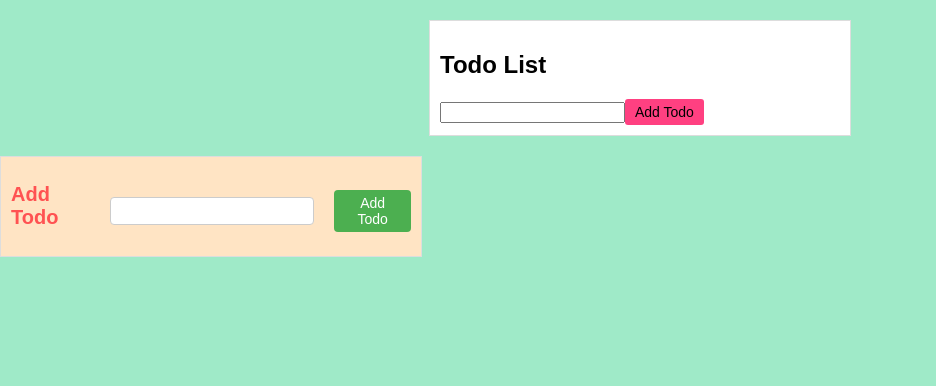
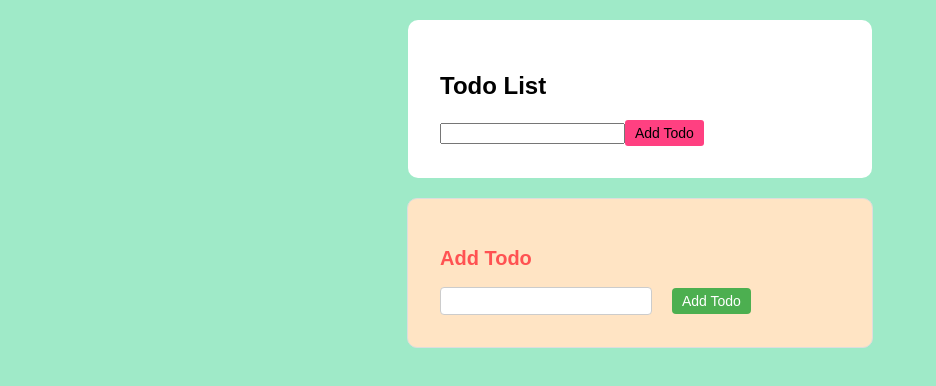
Before and after one commit to catharygr/to-do-list-react, a React (Vite) app: page / in a window 1280 px wide. Shown: the top 386 px of the page, without its empty margins (0-936 px from the left). Built offline with nearby package versions, Linux system fonts and the light colour scheme.

Commit message:
Trabajando con los componentes TodoList y AddTodo y su css

```diff
--- a/src/componentes/AddTodo.jsx
+++ b/src/componentes/AddTodo.jsx
@@ -3,35 +3,20 @@ import { useState } from "react";
 function AddTodo() {
   const [newTodo, setNewTodo] = useState("");
 
-  const handleSubmit = async (e) => {
+  function handleSubmit(e) {
     e.preventDefault();
     if (newTodo.trim() !== "") {
       const newTodoObj = {
-        todo: newTodo,
+        id: Date.now(),
+        text: newTodo,
+        completed: false,
       };
 
-      try {
-        const response = await fetch("https://example-api.com/todos", {
-          method: "POST",
-          headers: {
-            "Content-Type": "application/json",
-          },
-          body: JSON.stringify(newTodoObj),
-        });
-
-        if (response.ok) {
-          console.log("New todo successfully added to API");
-          // Aquí puedes realizar otras acciones después de agregar el nuevo todo a la API
-        } else {
-          console.log("Failed to add new todo to API");
-        }
-      } catch (error) {
-        console.log("Error:", error);
-      }
-
+      const newTodo = { ...newTodoObj, id: Date.now() };
+      console.log("New todo:", newTodo);
       setNewTodo("");
     }
-  };
+  }
 
   return (
     <div className="add-todo-container">
--- a/src/index.css
+++ b/src/index.css
@@ -5,46 +5,27 @@ body {
   padding: 0;
 }
 
-h1 {
-  font-size: 24px;
-  font-weight: bold;
-  color: #ff5252;
-  margin-bottom: 10px;
+.todo-container {
+  margin: 20px auto;
+  padding: 2rem;
+  background-color: #fff;
+  width: 400px;
+  border-radius: 10px;
 }
 
-.todo-container {
-  margin: 20px auto;
-  padding: 10px;
-  background-color: #fff;
-  border: 1px solid #ddd;
-  width: 400px;
-}
-
-.todo-list {
-  list-style: none;
-  padding: 0;
-}
-
-.todo-list li {
-  display: flex;
-  align-items: center;
-  margin-bottom: 10px;
-}
-
-.todo-list li .todo-item {
-  margin-left: 10px;
-}
-
-.btn-complete {
-  background-color: #4caf50;
+li .btn-delete {
+  border: none;
+  cursor: pointer;
+  background-color: #f44336;
   color: white;
-}
-
-.btn-complete:hover {
-  background-color: #45a049;
+  margin: 1rem;
 }
 
 .btn-delete {
+  padding: 5px 10px;
+  border: none;
+  border-radius: 3px;
+  cursor: pointer;
   background-color: #f44336;
   color: white;
 }
@@ -73,15 +54,12 @@ button:focus {
 /* Componente AddTodo */
 
 .add-todo-container {
-  margin-top: 20px auto;
-  padding: 10px;
-  display: flex;
-  align-items: center;
-  justify-content: center;
+  margin: 0 auto;
+  padding: 2rem;
   width: 400px;
   background-color: bisque;
   border: 1px solid #ddd;
-  gap: 10px;
+  border-radius: 10px;
 }
 
 .add-todo-title {
```
Also changed, not shown: src/componentes/TodoList.jsx (+2 -70 lines).
